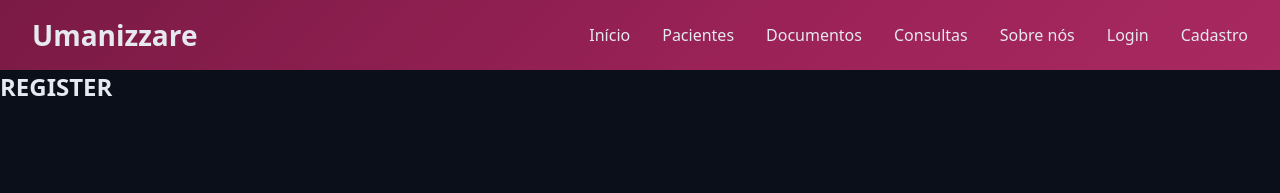
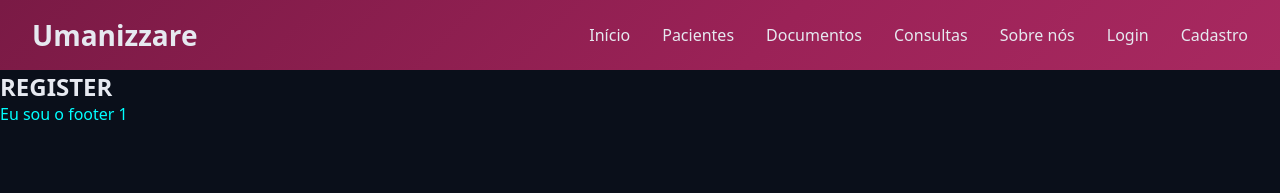
Before and after one commit to Joviviz/sistema-umanizzare, a React (Vite) app: page /register in a window 1280 px wide. Shown: the top 193 px of the page. Built offline with nearby package versions, Linux system fonts and the light colour scheme.

Commit message:
Add initial Footer folder

```diff
--- a/src/App.tsx
+++ b/src/App.tsx
@@ -2,10 +2,14 @@ import './styles/global.css'
 import './styles/theme.css'
 
 import { BrowserRouter, Routes, Route } from 'react-router-dom';
+
 import { Header } from './components/Header'
+import { Footer } from './components/Footer';
+
 import { Home } from './pages/Home'
 import { Login } from './pages/Login'
 import { Register } from './pages/Register'
+
 
 
 
@@ -19,6 +23,7 @@ export function App() {
           <Route path='/login'    element={<Login />}/>
           <Route path='/register' element={<Register />}/>
         </Routes>
+        <Footer/>
       </BrowserRouter>
     </>
   );
--- a/src/components/Footer/index.tsx
+++ b/src/components/Footer/index.tsx
@@ -1,9 +1,9 @@
-import styles from './styles.module.css';
+import styles from "./styles.module.css";
 
 export function Footer() {
-  return (
-    <footer className={styles.footer}>
-      i am footer
-    </footer>
-  );
+    return(
+        <div className={styles.massa}>
+            <p >Eu sou o footer 1</p>
+        </div>
+    );
 }
--- a/src/components/Footer/styles.module.css
+++ b/src/components/Footer/styles.module.css
@@ -0,0 +1,3 @@
+.massa{
+    color: aqua;
+}
--- a/src/pages/Home/index.tsx
+++ b/src/pages/Home/index.tsx
@@ -1,3 +1,4 @@
+
 export function Home() {
   return (
     <main>
```
